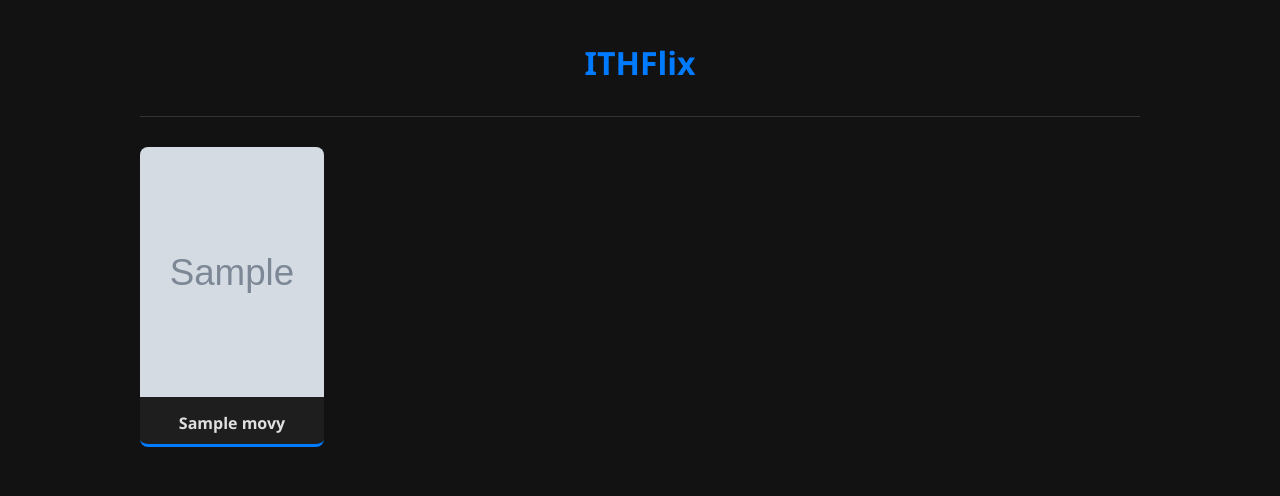
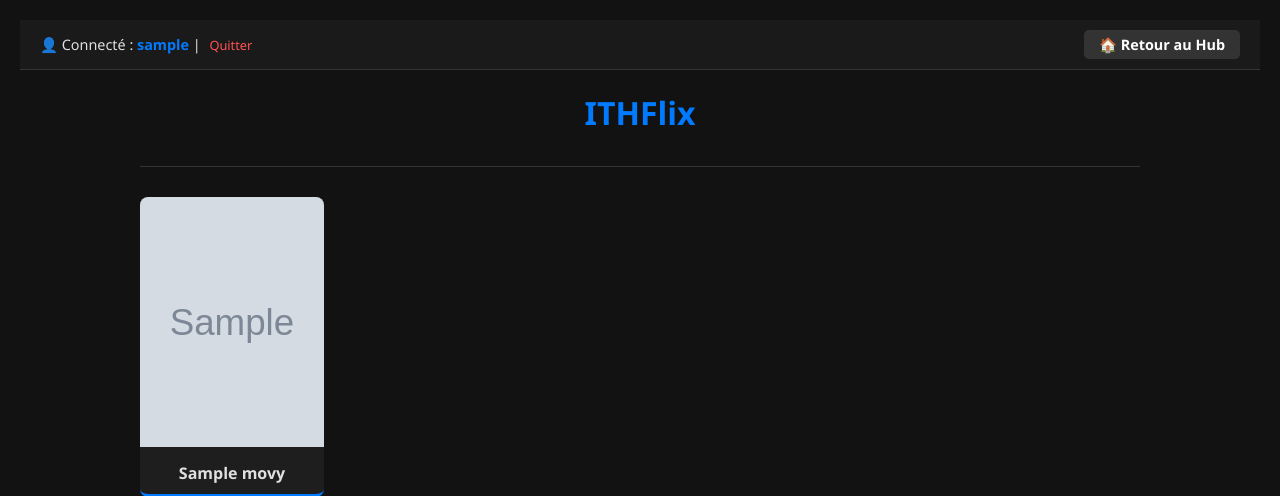
Before and after one commit to ITHAALL/ithhub, a Flask app: template templates/flix_index.html in a window 1280 px wide. Shown: the top 496 px of the page. Run offline with Flask 3, Linux system fonts and the light colour scheme; the visitor is signed in with stand-in values (Sample User, id 1); the template is opened without the code that fills it: most values are stand-ins (such as "Sample title", 1, 10 or a date in 2020); grey boxes marked "Sample" are stand-in pictures; parts of the project's set-up code (start-up, migrations or seed data) failed here and were passed over.

Commit message:
Update flix_index.html

```diff
--- a/templates/flix_index.html
+++ b/templates/flix_index.html
@@ -31,6 +31,16 @@
     </style>
 </head>
 <body>
+    <div style="display: flex; justify-content: space-between; align-items: center; padding: 10px 20px; background: #1a1a1a; border-bottom: 1px solid #333;">
+        <div style="font-size: 0.9rem;">
+            👤 Connecté : <b style="color: #007bff;">{{ session['user'] }}</b>
+            | <a href="{{ url_for('logout') }}" style="color: #ff5252; text-decoration: none; font-size: 0.8rem; margin-left: 5px;">Quitter</a>
+        </div>
+        <a href="{{ url_for('hub') }}" style="background: #333; color: white; padding: 5px 15px; border-radius: 5px; text-decoration: none; font-weight: bold; font-size: 0.9rem;">
+            🏠 Retour au Hub
+        </a>
+    </div>
+
     <div class="container">
         <header><h1>ITHFlix</h1></header>
         <div class="movie-grid">
```
